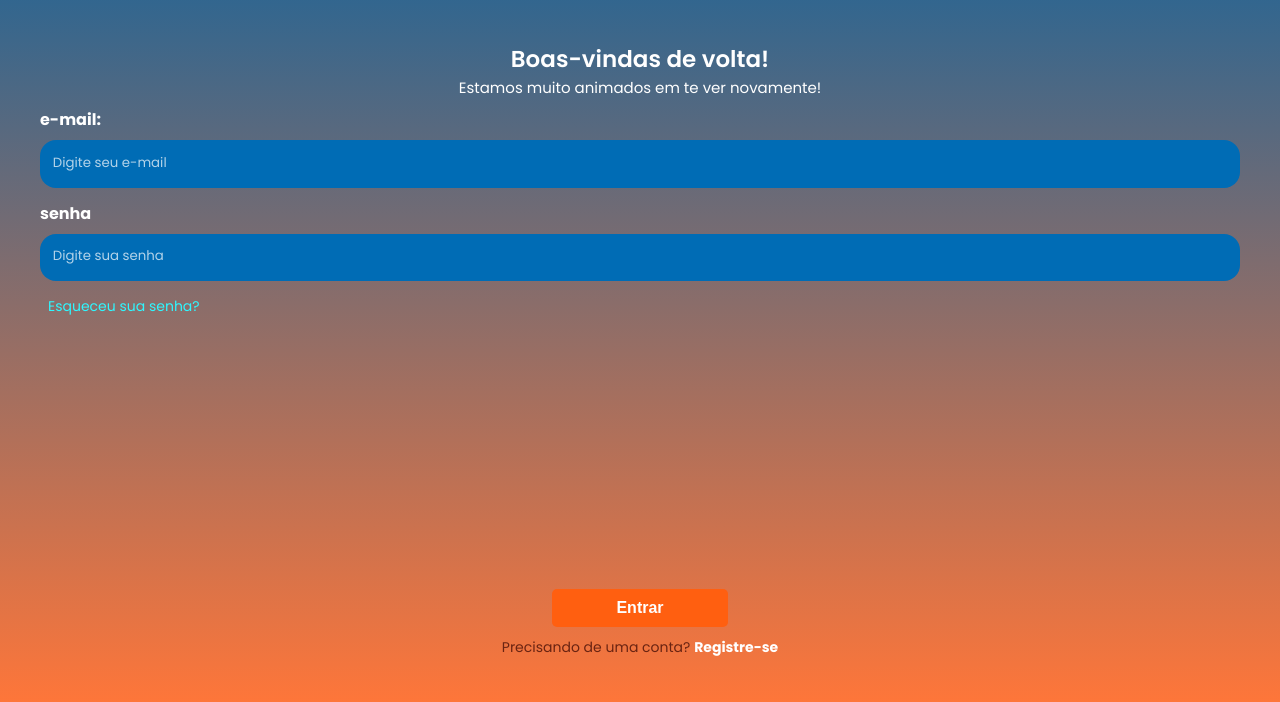
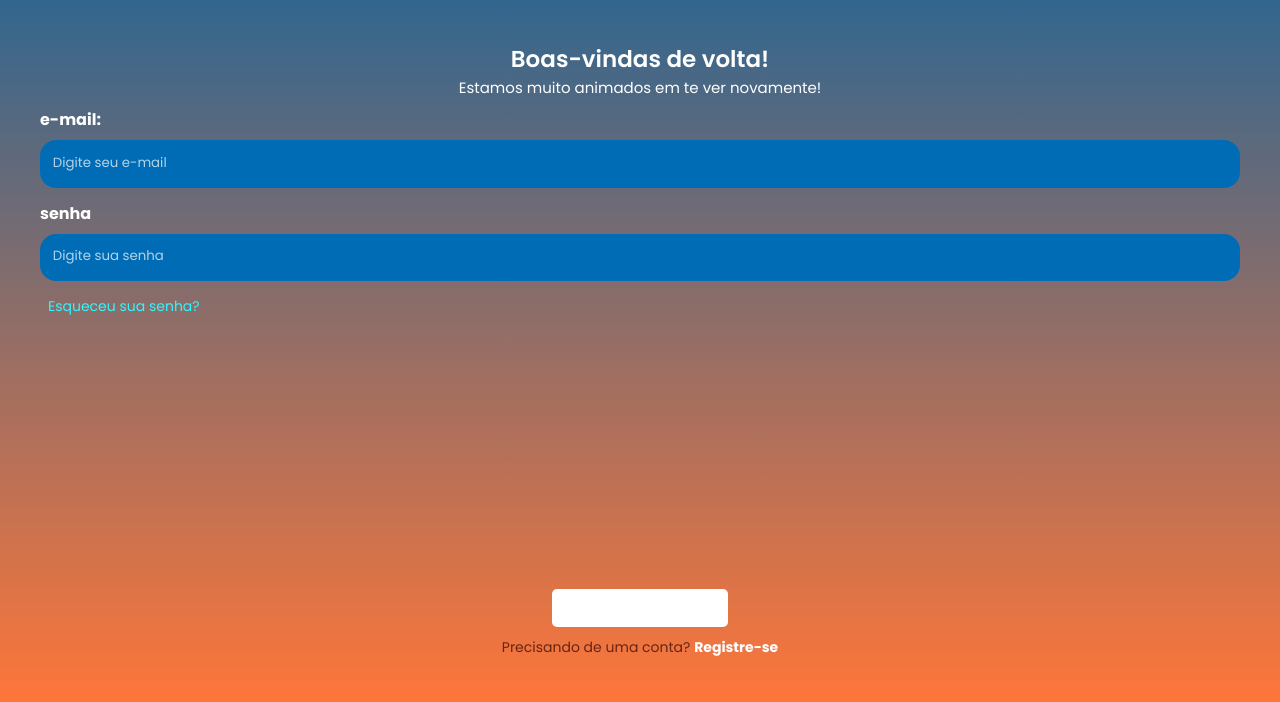
Before and after one commit to N3k0ki/Coral-Guard, a website: page web/login.html in a window 1280 px wide. Shown: the part 94-796 px from the top of the page. Drawn offline with nearby package versions, Linux system fonts and the light colour scheme; no server answers.

Commit message:
Update login.css

```diff
--- a/web/login.css
+++ b/web/login.css
@@ -137,7 +137,7 @@ footer {
     font-family: var(--fonte-principal);
     font-size: 16px;
     color: var(--cor-3);
-    background-color: #ff5f10;
+    background-color: #ffffff;
     text-decoration: none;
     padding: 10px 4rem;
     font-weight: bold;
```
